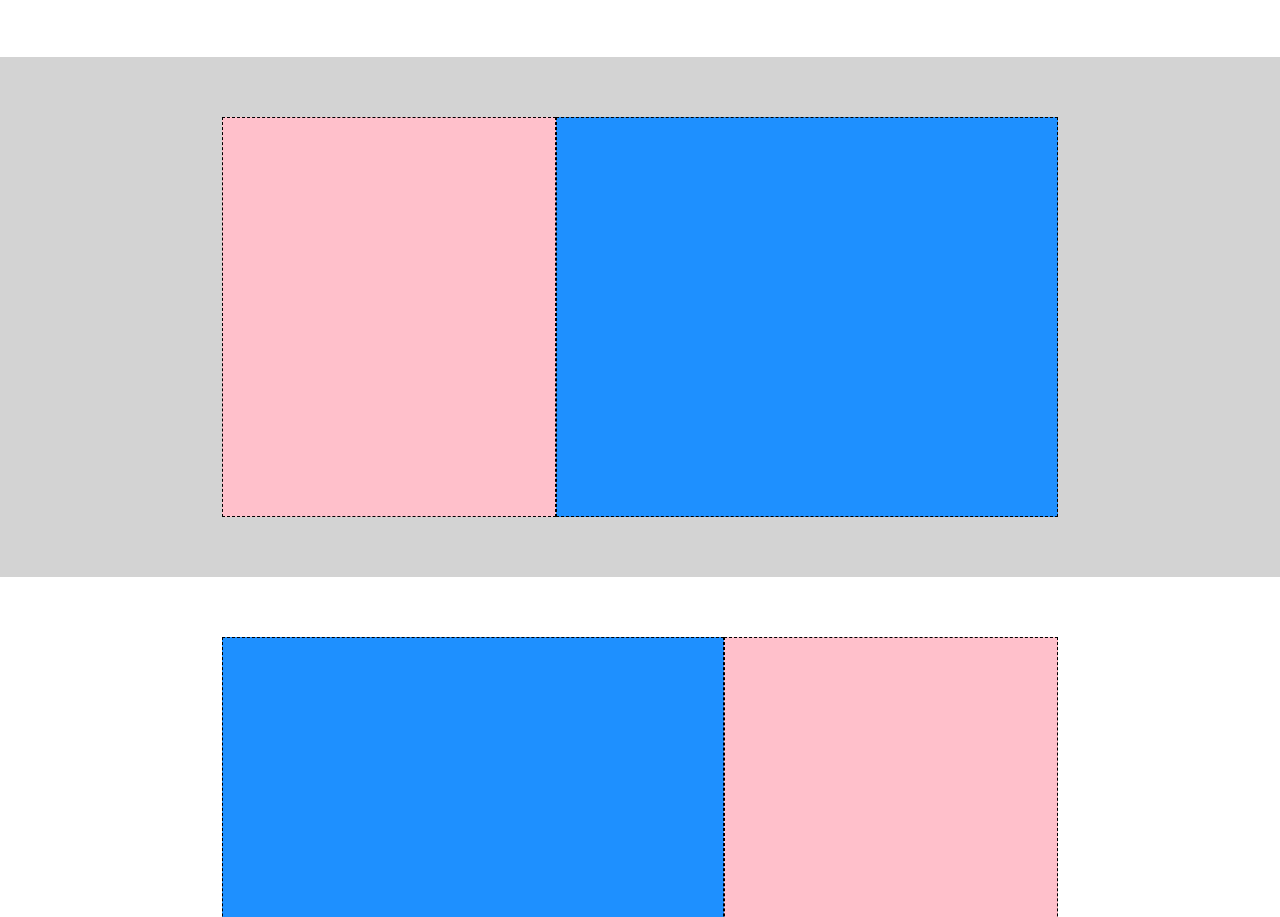
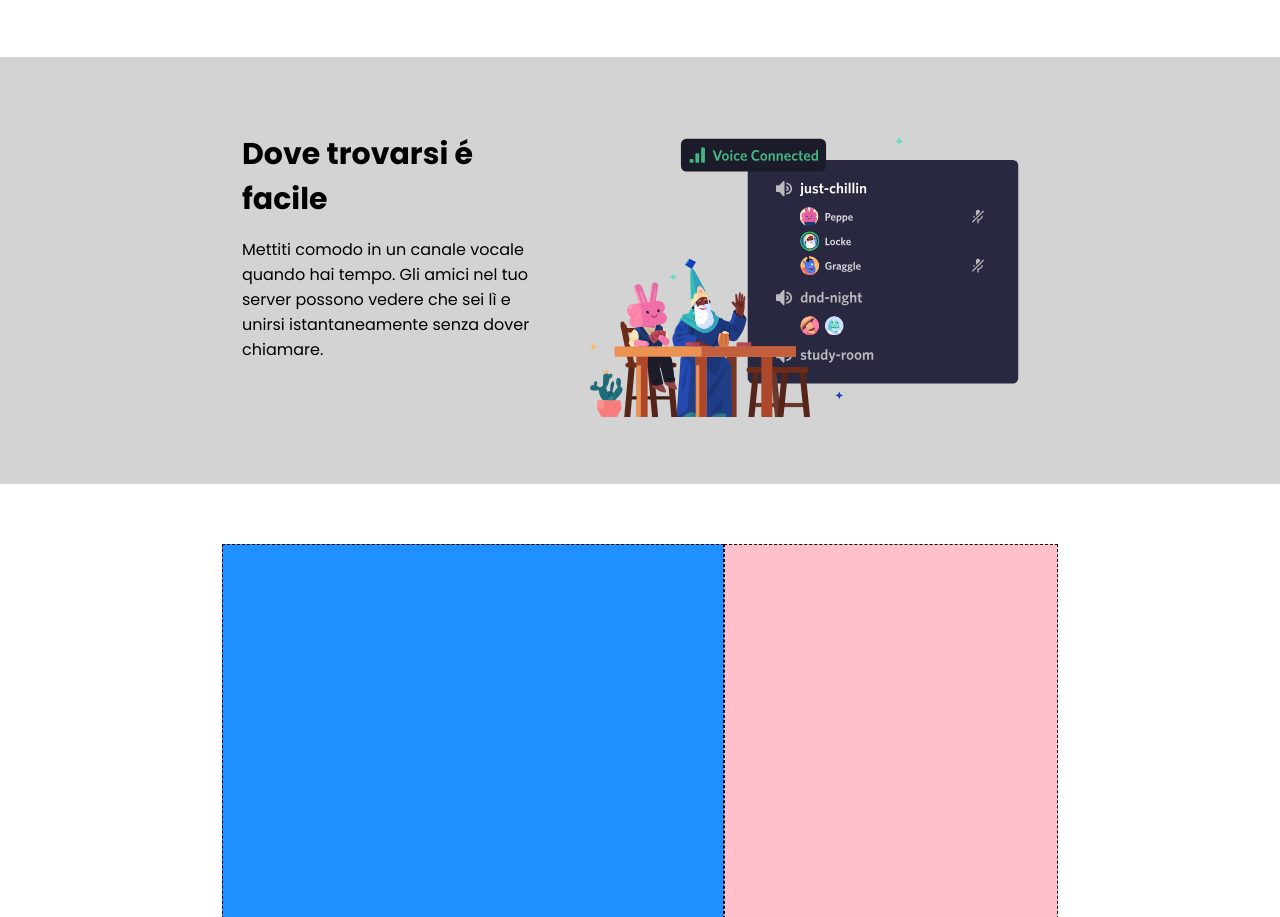
Before and after one commit to Simone-Domenici/htmlcss-discord, a plain HTML site: page index.html in a window 1280 px wide. Shown: the part 1008-1925 px from the top of the page. Drawn offline with Linux system fonts and the light colour scheme.

Commit message:
ADD section content

```diff
--- a/index.html
+++ b/index.html
@@ -56,8 +56,13 @@
         <section class="section bg-gray">
             <div class="container">
                 <div class="row">
-                    <div class="col-40 ph-400 pink-ph"><!--Contenuto qui--></div>
-                    <div class="col-60 ph-400 blue-ph"><!--Contenuto qui--></div>
+                    <div class="col-40">
+                        <h1>Dove trovarsi é facile</h1>
+                        <p>Mettiti comodo in un canale vocale quando hai tempo. Gli amici nel tuo server possono vedere che sei lì e unirsi istantaneamente senza dover chiamare.</p>
+                    </div>
+                    <div class="col-60">
+                        <img src="./img/item2.svg" alt="Immagine di un server Discord">
+                    </div>
                 </div>
             </div>
         </section>
```
